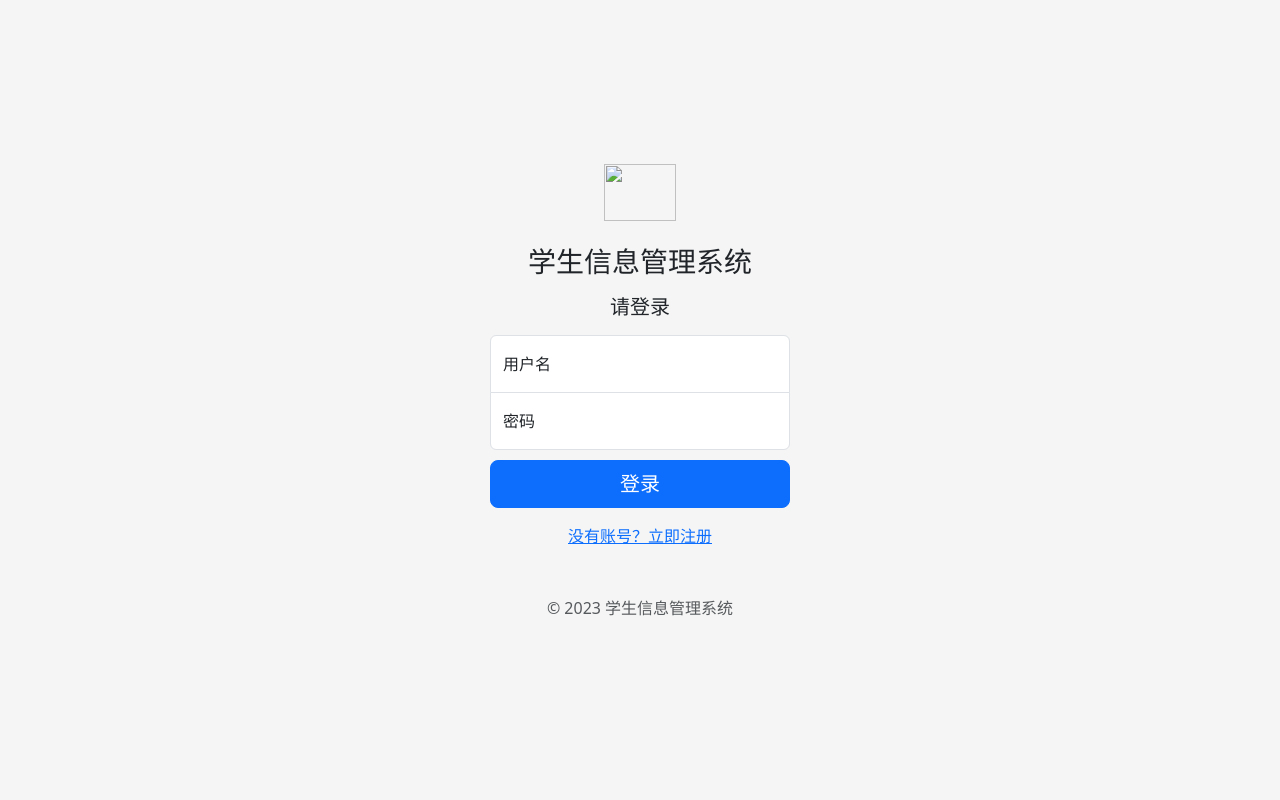
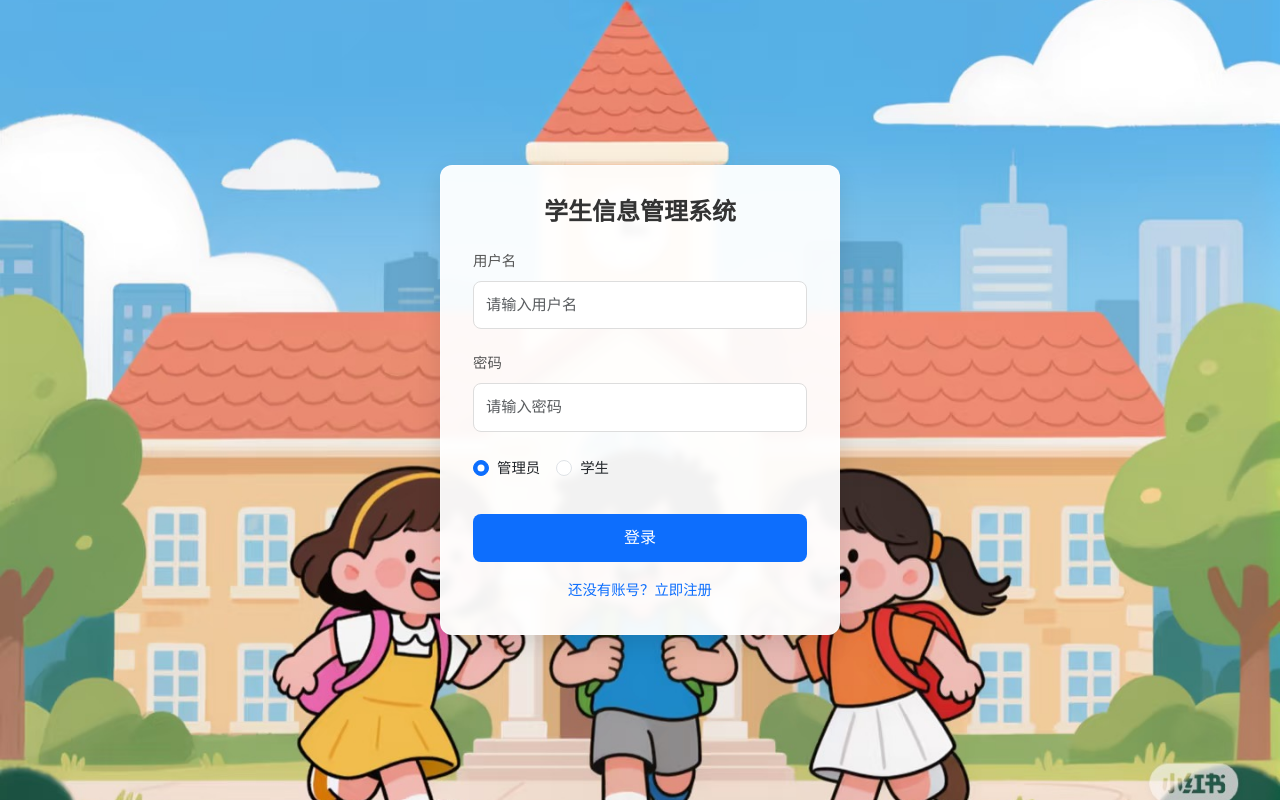
Before and after one commit to limeng-0/PBL-project, a Flask app: page /login in a window 1280 px wide. Run offline with Flask 3, Linux system fonts and the light colour scheme; some libraries are stand-ins or nearby versions.

Commit message:
feat:修改了登录和注册界面

```diff
--- a/templates/login.html
+++ b/templates/login.html
@@ -1,4 +1,3 @@
-
 <!DOCTYPE html>
 <html lang="zh-CN">
 <head>
@@ -13,45 +12,111 @@
             align-items: center;
             padding-top: 40px;
             padding-bottom: 40px;
-            background-color: #f5f5f5;
+           background-image: url('/static/images/background.jpg');
+            background-size: cover;
+            background-position: center;
+            background-repeat: no-repeat;
+            margin: 0;
+            font-family: 'Microsoft YaHei', sans-serif;
         }
-        .form-signin {
-            max-width: 330px;
-            padding: 15px;
+
+        .login-container {
+            max-width: 400px;
+            width: 100%;
+            padding: 2rem;
+            background-color: rgba(255, 255, 255, 0.95);
+            border-radius: 12px;
+            box-shadow: 0 8px 24px rgba(0, 0, 0, 0.1);
+            backdrop-filter: blur(4px);
+            border: 1px solid rgba(255, 255, 255, 0.3);
         }
-        .form-signin .form-floating:focus-within {
-            z-index: 2;
+
+        .login-title {
+            text-align: center;
+            margin-bottom: 1.5rem;
+            color: #333;
+            font-weight: bold;
+            font-size: 1.5rem;
         }
-        .form-signin input[type="text"] {
-            margin-bottom: -1px;
-            border-bottom-right-radius: 0;
-            border-bottom-left-radius: 0;
+
+        /* 创建一个新的表单组样式 */
+        .form-group {
+            margin-bottom: 1.5rem;
+            text-align: left;
         }
-        .form-signin input[type="password"] {
-            margin-bottom: 10px;
-            border-top-left-radius: 0;
-            border-top-right-radius: 0;
+
+        .form-label {
+            font-size: 0.9rem;
+            margin-bottom: 0.5rem;
+            color: #555;
+            display: block;
+            text-align: left;
         }
-        .bd-placeholder-img {
-            font-size: 1.125rem;
-            text-anchor: middle;
-            -webkit-user-select: none;
-            -moz-user-select: none;
-            user-select: none;
+
+        .form-control {
+            border: 1px solid #ddd;
+            border-radius: 8px;
+            padding: 0.75rem;
+            font-size: 0.95rem;
+            background-color: white;
+            color: #333;
+            width: 100%;
+            text-align: left;
         }
-        @media (min-width: 768px) {
-            .bd-placeholder-img-lg {
-                font-size: 3.5rem;
-            }
+
+        .form-control:focus {
+            border-color: #0d6efd;
+            box-shadow: 0 0 0 0.2rem rgba(13, 110, 253, 0.25);
+        }
+
+        .role-options {
+            display: flex;
+            gap: 1rem;
+            margin: 1rem 0;
+            justify-content: flex-start;
+        }
+
+        .role-options label {
+            font-size: 0.9rem;
+            cursor: pointer;
+        }
+
+        .btn-login {
+            background-color: #0d6efd;
+            border: none;
+            color: white;
+            padding: 0.75rem;
+            font-size: 1rem;
+            border-radius: 8px;
+            width: 100%;
+            margin-top: 1rem;
+            transition: background-color 0.3s ease;
+        }
+
+        .btn-login:hover {
+            background-color: #0b5ed7;
+        }
+
+        .register-link-container {
+            text-align: center;
+            margin-top: 1rem;
+        }
+
+        .register-link {
+            font-size: 0.9rem;
+            color: #0d6efd;
+            text-decoration: none;
+        }
+
+        .register-link:hover {
+            text-decoration: underline;
         }
     </style>
 </head>
-<body class="text-center">
-    <main class="form-signin w-100 m-auto">
+<body>
+    <div class="login-container w-100 m-auto">
         <form method="post">
-            <img class="mb-4" src="https://via.placeholder.com/150" alt="" width="72" height="57">
-            <h1 class="h3 mb-3 fw-normal">学生信息管理系统</h1>
-            <h1 class="h5 mb-3 fw-normal">请登录</h1>
+            <h2 class="login-title">学生信息管理系统</h2>
 
             <!-- 消息闪现 -->
             {% with messages = get_flashed_messages() %}
@@ -64,21 +129,38 @@
                 {% endif %}
             {% endwith %}
 
-            <div class="form-floating">
-                <input type="text" class="form-control" id="username" name="username" placeholder="用户名" required>
-                <label for="username">用户名</label>
-            </div>
-            <div class="form-floating">
-                <input type="password" class="form-control" id="password" name="password" placeholder="密码" required>
-                <label for="password">密码</label>
+            <!-- 用户名 -->
+            <div class="form-group">
+                <label for="username" class="form-label">用户名</label>
+                <input type="text" class="form-control" id="username" name="username" placeholder="请输入用户名" required>
             </div>
 
-            <button class="w-100 btn btn-lg btn-primary" type="submit">登录</button>
-            <p class="mt-3">
-                <a href="{{ url_for('register') }}">没有账号？立即注册</a>
-            </p>
-            <p class="mt-5 mb-3 text-muted">&copy; 2023 学生信息管理系统</p>
+            <!-- 密码 -->
+            <div class="form-group">
+                <label for="password" class="form-label">密码</label>
+                <input type="password" class="form-control" id="password" name="password" placeholder="请输入密码" required>
+            </div>
+
+            <!-- 角色选择 (已删除教师选项) -->
+            <div class="role-options">
+                <div class="form-check">
+                    <input class="form-check-input" type="radio" name="role" id="admin" value="admin" checked>
+                    <label class="form-check-label" for="admin">管理员</label>
+                </div>
+                <div class="form-check">
+                    <input class="form-check-input" type="radio" name="role" id="student" value="student">
+                    <label class="form-check-label" for="student">学生</label>
+                </div>
+            </div>
+
+            <!-- 登录按钮 -->
+            <button type="submit" class="btn btn-login">登录</button>
+
+            <!-- 注册链接 居中对齐 -->
+            <div class="register-link-container">
+                <a href="{{ url_for('register') }}" class="register-link">还没有账号？立即注册</a>
+            </div>
         </form>
-    </main>
+    </div>
 </body>
 </html>
```
Also changed, not shown: templates/register.html (+108 -39 lines), static/images/background.jpg (added).
